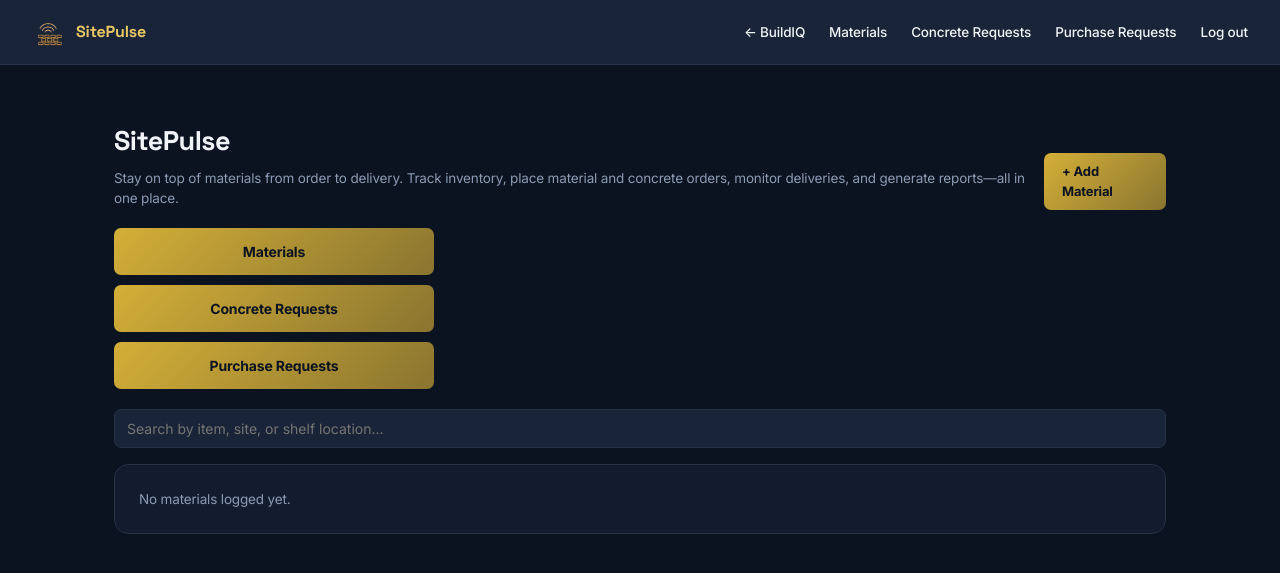
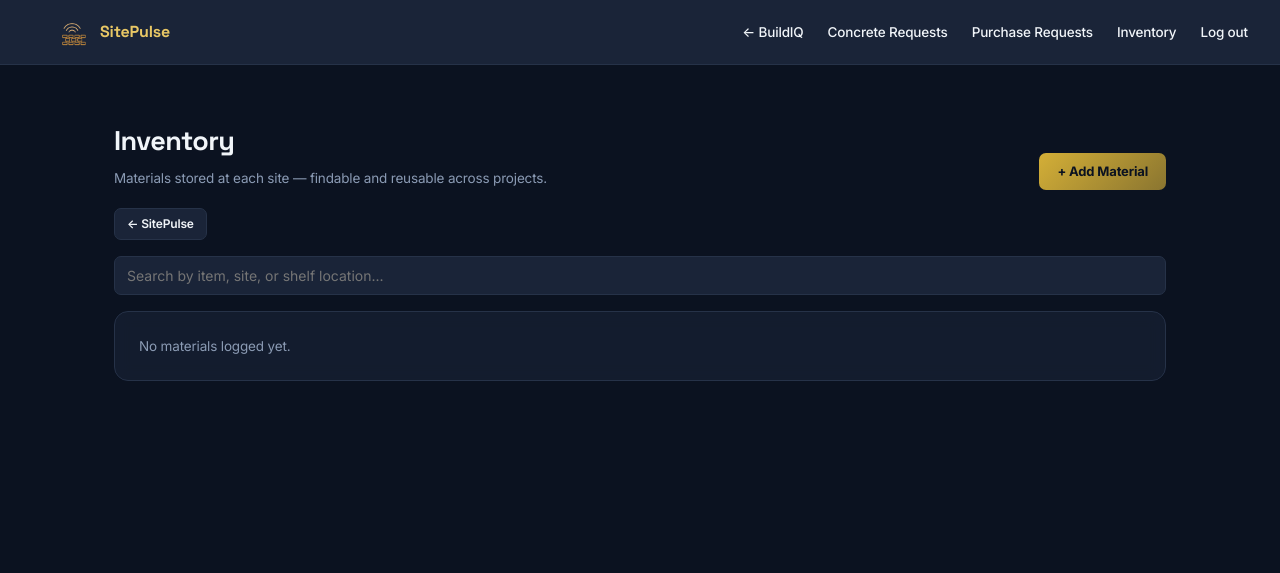
Before and after one commit to ayoubsalem-spec/spreadloom-site, a Flask app: page /inventory/materials in a window 1280 px wide. Shown: the top 573 px of the page. Run offline with Flask 3, Linux system fonts and the light colour scheme; the visitor is signed in with stand-in values (Sample User, id 1); data that the repository does not hold is empty.

Commit message:
Add files via upload

```diff
--- a/app.py
+++ b/app.py
@@ -912,7 +912,7 @@ def sitepulse_delete_rental(rental_id):
 @app.route("/inventory/")
 @login_required
 def inventory_home():
-    return redirect(url_for("inventory_materials_list"))
+    return render_template("inventory/home.html")
 
 
 @app.route("/inventory/materials")
@@ -1048,7 +1048,7 @@ def build_concrete_order_notification(r):
 
     if r["pump_company"] or r["pump_size"]:
         pump_time = fmt_time(r["pump_arrival_time"])
-        pump_line = "Ground pump"
+        pump_line = "Pump"
         if r["pump_company"]:
             pump_line += f"-{r['pump_company']}"
         if r["pump_company_phone"]:
--- a/templates/home.html
+++ b/templates/home.html
@@ -54,7 +54,7 @@
             <div style="color:var(--cyan); font-size:12px; font-family:'IBM Plex Mono',monospace; margin-bottom:12px;">RUN THE FIELD</div>
             <p class="sub" style="min-height:40px;">Concrete requests and material inventory across every site.</p>
             {% if current_user.is_authenticated %}
-            <a href="{{ url_for('inventory_materials_list') }}" class="btn" style="width:100%; text-align:center; margin-top:8px;">Open System &rarr;</a>
+            <a href="{{ url_for('inventory_home') }}" class="btn" style="width:100%; text-align:center; margin-top:8px;">Open System &rarr;</a>
             {% else %}
             <a href="{{ url_for('login') }}" class="btn" style="width:100%; text-align:center; margin-top:8px;">Log In &rarr;</a>
             {% endif %}
--- a/templates/inventory/base.html
+++ b/templates/inventory/base.html
@@ -102,11 +102,11 @@
         .divider { border: none; border-top: 1px solid var(--border); margin: 20px 0; }
         .desktop-only { display: block; }
         .mobile-only { display: none; }
-        .stack-nav { display: flex; flex-direction: column; gap: 10px; margin-bottom: 20px; max-width: 320px; }
+        .stack-nav { display: flex; flex-direction: column; gap: 16px; margin: 24px 0; max-width: 320px; }
         .stack-nav a.btn-stack {
             background: linear-gradient(135deg, var(--gold), var(--gold-dim)); color: var(--navy);
-            border: none; font-weight: 700; text-align: center; padding: 13px 18px; border-radius: 7px;
-            font-size: 14px; margin-top: 0;
+            border: none; font-weight: 700; text-align: center; padding: 16px 18px; border-radius: 9px;
+            font-size: 15px; margin-top: 0;
         }
         .stack-nav a.btn-stack:hover { color: var(--navy); opacity: 0.9; }
         @media (max-width: 700px) {
@@ -129,6 +129,8 @@
             .form-row { flex-direction: column; gap: 0; }
             .desktop-only { display: none; }
             .mobile-only { display: block; }
+            .stack-nav { max-width: 100%; gap: 14px; }
+            .stack-nav a.btn-stack { padding: 15px 18px; font-size: 15px; }
         }
     </style>
     <script>
@@ -142,15 +144,15 @@
 <body>
     <nav>
         <div class="brand-group">
-            <div class="logo-only"><img src="{{ url_for('static', filename='icons/apps/sitepulse.png') }}" alt="SitePulse" style="height:32px; vertical-align:middle;"></div>
-            <div class="brand-text">SitePulse</div>
+            <a href="{{ url_for('inventory_home') }}" class="logo-only"><img src="{{ url_for('static', filename='icons/apps/sitepulse.png') }}" alt="SitePulse" style="height:32px; vertical-align:middle;"></a>
+            <a href="{{ url_for('inventory_home') }}" class="brand-text">SitePulse</a>
         </div>
         <div class="nav-links">
             {% if current_user.is_authenticated %}
                 <a href="{{ url_for('home') }}">&larr; BuildIQ</a>
-                <a href="{{ url_for('inventory_materials_list') }}">Materials</a>
                 <a href="{{ url_for('inventory_concrete_list') }}">Concrete Requests</a>
                 <a href="{{ url_for('inventory_purchase_list') }}">Purchase Requests</a>
+                <a href="{{ url_for('inventory_materials_list') }}">Inventory</a>
                 {% if current_user.email == "ayoub@darycet.com" %}<a href="{{ url_for('inventory_activity_log') }}">Activity</a>{% endif %}
 
                 {% if current_user.email == "ayoub@darycet.com" %}<a href="{{ url_for('admin_backup') }}">Backup</a>{% endif %}
--- a/templates/inventory/concrete_request_detail.html
+++ b/templates/inventory/concrete_request_detail.html
@@ -36,7 +36,7 @@
     <table>
         <tr><td class="sub" style="width:220px;">Ordered By</td><td>{{ r['ordered_by'] }}{% if r['ordered_date'] %} &middot; {{ r['ordered_date'] }}{% endif %}</td></tr>
         {% if r['concrete_company'] %}<tr><td class="sub">Concrete Company</td><td>{{ r['concrete_company'] }}{% if r['concrete_company_phone'] %} &middot; {{ r['concrete_company_phone'] }}{% endif %}</td></tr>{% endif %}
-        {% if r['pump_company'] %}<tr><td class="sub">Ground Pump</td><td>{{ r['pump_company'] }}{% if r['pump_company_phone'] %} &middot; {{ r['pump_company_phone'] }}{% endif %}{% if r['pump_arrival_time'] %} &middot; {{ r['pump_arrival_time'] }}{% endif %}</td></tr>{% endif %}
+        {% if r['pump_company'] %}<tr><td class="sub">Pump</td><td>{{ r['pump_company'] }}{% if r['pump_company_phone'] %} &middot; {{ r['pump_company_phone'] }}{% endif %}{% if r['pump_arrival_time'] %} &middot; {{ r['pump_arrival_time'] }}{% endif %}</td></tr>{% endif %}
         {% if r['lab_company'] %}<tr><td class="sub">Lab</td><td>{{ r['lab_company'] }}{% if r['lab_time'] %} &middot; {{ r['lab_time'] }}{% endif %}</td></tr>{% endif %}
         {% if r['drilling_company'] %}<tr><td class="sub">Drilling Company</td><td>{{ r['drilling_company'] }}{% if r['drilling_company_phone'] %} &middot; {{ r['drilling_company_phone'] }}{% endif %}{% if r['drilling_time'] %} &middot; {{ r['drilling_time'] }}{% endif %}</td></tr>{% endif %}
     </table>
--- a/templates/inventory/concrete_requests.html
+++ b/templates/inventory/concrete_requests.html
@@ -4,11 +4,7 @@
     <div><h1>Concrete Requests</h1><p class="sub">Concrete Checklist Form</p></div>
     <a href="{{ url_for('inventory_new_concrete') }}" class="btn btn-gold">+ New Request</a>
 </div>
-<div class="stack-nav">
-    <a href="{{ url_for('inventory_materials_list') }}" class="btn-stack">Materials</a>
-    <a href="{{ url_for('inventory_concrete_list') }}" class="btn-stack">Concrete Requests</a>
-    <a href="{{ url_for('inventory_purchase_list') }}" class="btn-stack">Purchase Requests</a>
-</div>
+<a href="{{ url_for('inventory_home') }}" class="btn btn-sm" style="margin-bottom:16px;">&larr; SitePulse</a>
 {% if requests|length == 0 %}
 <div class="card"><p class="sub" style="margin:0;">No concrete requests logged yet.</p></div>
 {% else %}
--- a/templates/inventory/materials.html
+++ b/templates/inventory/materials.html
@@ -1,14 +1,10 @@
 {% extends "inventory/base.html" %}
 {% block content %}
 <div class="section-row">
-    <div><h1>SitePulse</h1><p class="sub">Stay on top of materials from order to delivery. Track inventory, place material and concrete orders, monitor deliveries, and generate reports&mdash;all in one place.</p></div>
+    <div><h1>Inventory</h1><p class="sub">Materials stored at each site &mdash; findable and reusable across projects.</p></div>
     <a href="{{ url_for('inventory_new_material') }}" class="btn btn-gold">+ Add Material</a>
 </div>
-<div class="stack-nav">
-    <a href="{{ url_for('inventory_materials_list') }}" class="btn-stack">Materials</a>
-    <a href="{{ url_for('inventory_concrete_list') }}" class="btn-stack">Concrete Requests</a>
-    <a href="{{ url_for('inventory_purchase_list') }}" class="btn-stack">Purchase Requests</a>
-</div>
+<a href="{{ url_for('inventory_home') }}" class="btn btn-sm" style="margin-bottom:16px;">&larr; SitePulse</a>
 <form method="GET" style="margin-bottom:16px;">
     <input type="text" name="q" value="{{ search }}" placeholder="Search by item, site, or shelf location...">
 </form>
--- a/templates/inventory/place_concrete_order.html
+++ b/templates/inventory/place_concrete_order.html
@@ -13,7 +13,7 @@
         </div>
         <p class="sub" style="margin-top:6px;">Arrival time uses the pour time above ({{ r['pour_time'] or 'not set' }}) &mdash; edit the request if that needs to change.</p>
 
-        <h3 style="font-size:15px; color:var(--gold); margin:20px 0 6px;">Ground Pump {% if r['pump_size'] and r['pump_size'].strip().lower() not in ['none', 'no', 'n/a', 'na', '-'] %}<span class="sub" style="text-transform:none; font-weight:400;">({{ r['pump_size'] }})</span>{% endif %}</h3>
+        <h3 style="font-size:15px; color:var(--gold); margin:20px 0 6px;">Pump {% if r['pump_size'] and r['pump_size'].strip().lower() not in ['none', 'no', 'n/a', 'na', '-'] %}<span class="sub" style="text-transform:none; font-weight:400;">({{ r['pump_size'] }})</span>{% endif %}</h3>
         <div class="form-row">
             <div style="flex:1;"><label>Company / Contact Name</label><input type="text" name="pump_company" value="{{ r['pump_company'] or '' }}" data-remember="pump_company"></div>
             <div style="flex:1;"><label>Phone</label><input type="text" name="pump_company_phone" value="{{ r['pump_company_phone'] or '' }}" data-remember="pump_company_phone"></div>
--- a/templates/inventory/purchase_requests.html
+++ b/templates/inventory/purchase_requests.html
@@ -4,11 +4,7 @@
     <div><h1>Purchase Requests</h1><p class="sub">Purchase Request Form</p></div>
     <a href="{{ url_for('inventory_new_purchase') }}" class="btn btn-gold">+ New Request</a>
 </div>
-<div class="stack-nav">
-    <a href="{{ url_for('inventory_materials_list') }}" class="btn-stack">Materials</a>
-    <a href="{{ url_for('inventory_concrete_list') }}" class="btn-stack">Concrete Requests</a>
-    <a href="{{ url_for('inventory_purchase_list') }}" class="btn-stack">Purchase Requests</a>
-</div>
+<a href="{{ url_for('inventory_home') }}" class="btn btn-sm" style="margin-bottom:16px;">&larr; SitePulse</a>
 {% if requests|length == 0 %}
 <div class="card"><p class="sub" style="margin:0;">No purchase requests logged yet.</p></div>
 {% else %}
```
Also changed, not shown: templates/inventory/home.html (added, +10 -0 lines).
